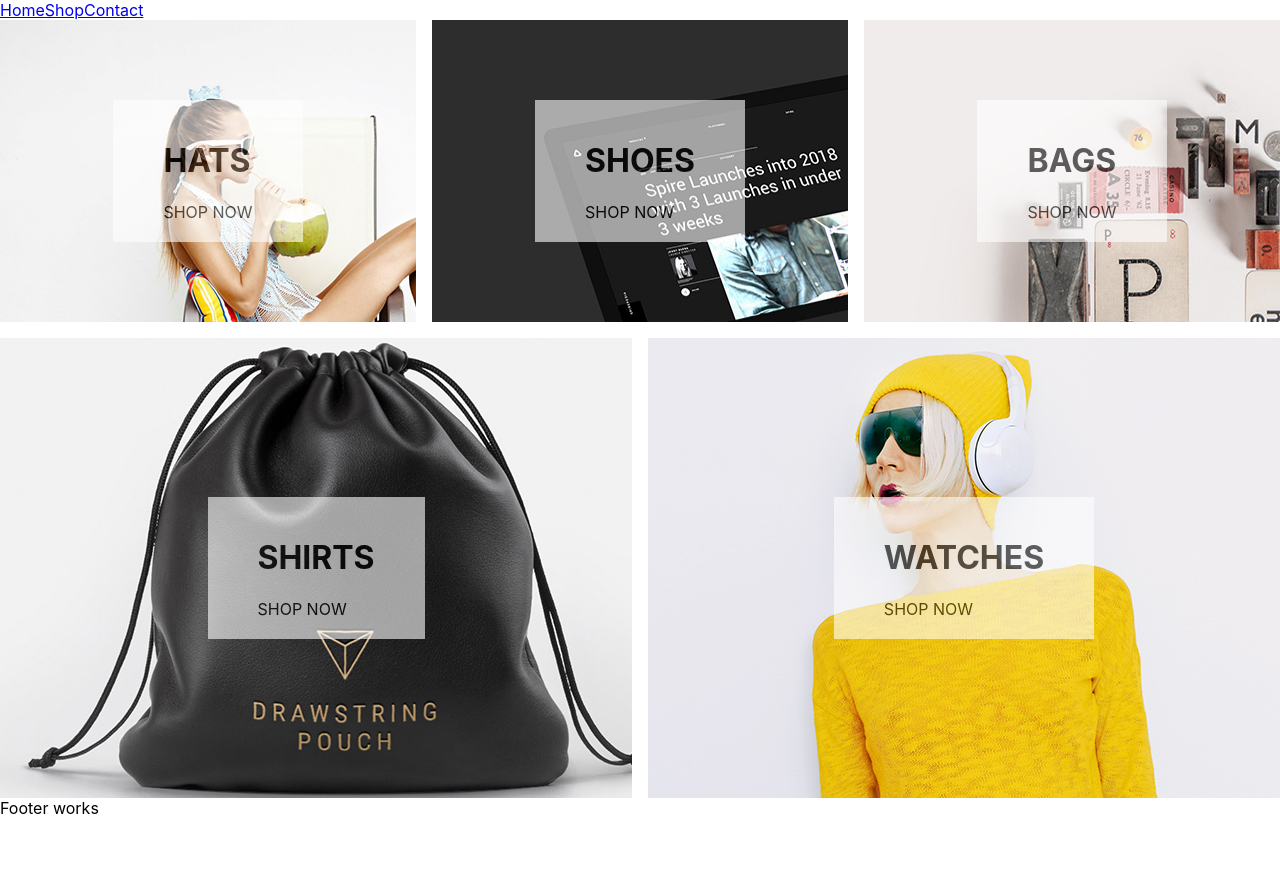
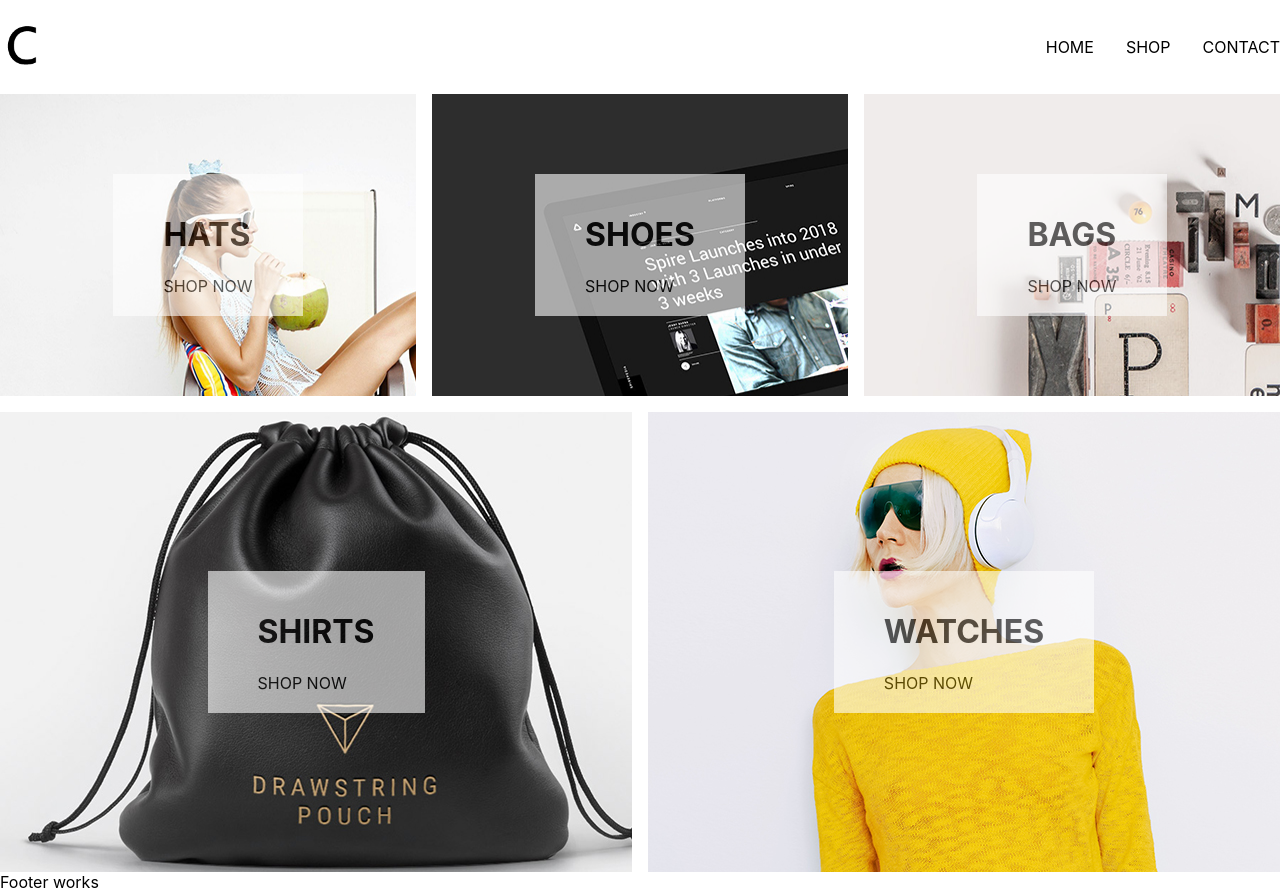
Before and after one commit to blackmanseun/Tutor1, a React (Create React App) app: page / in a window 1280 px wide. Before the commit the page ends 818 px from the top, so only its background shows below. Built offline with nearby package versions, Linux system fonts and the light colour scheme.

Commit message:
I am done with the header component for now

```diff
--- a/src/App.js
+++ b/src/App.js
@@ -14,7 +14,7 @@ export default class App extends Component {
         <Switch>
         <Route exact path='/' component={Homepage} />
         <Route exact path='/Shop' component={ShopPage} />
-        <Route exact path='/:Details' component={ProductDetails} />
+        <Route exact path='/category/:id' component={ProductDetails} />
         </Switch>
         <Footer/>
       </div>
--- a/src/Component/Cards/Card.jsx
+++ b/src/Component/Cards/Card.jsx
@@ -2,9 +2,9 @@ import React from 'react'
 import './card.component.styles.scss'
 import { withRouter } from "react-router-dom";
 
-const Card = ({title, imgUrl, size, history, linkUrl, match}) => (
+const Card = ({title, id, imgUrl, size, history, match}) => (
     <div
-    className={`${size} inner`} onClick={()=> history.push(`${match.url}${linkUrl}`) }>
+    className={`${size} inner`} onClick={()=> history.push(`${match.url}category/${title}`) }>
         <div className="backgroundImg" style={{
         backgroundImage: `url(${imgUrl})`,
     }}
--- /dev/null
+++ b/src/Component/Css/Header.styles.scss
@@ -0,0 +1,24 @@
+.headerContainer{
+    display: flex;
+    justify-content: space-between;
+    align-items: center;
+    max-width: 1300px;
+    margin: 0 auto;
+    padding: 20px 0;
+    .logo img{
+        height: 50px;
+    }
+    .linkMenu{
+        display: flex;
+        gap: 2em;
+        a{
+            text-decoration: none;
+            color: #000;
+            text-transform: uppercase;
+
+        &:hover{
+            color: rgb(221, 117, 68);
+        }
+        }
+    }
+}
--- a/src/Component/Directory/Directory.jsx
+++ b/src/Component/Directory/Directory.jsx
@@ -15,10 +15,10 @@ constructor(){
         return (
             <div className="section">
               {
-                  this.state.section.map(({id, ...otherSectionProps}) =>(
+                  this.state.section.map((item) =>(
                       <Card
-                      key ={id}
-                      {...otherSectionProps}
+                      key ={item.id}
+                      {...item}
                       />
                   ))
               }
--- a/src/Component/Header.jsx
+++ b/src/Component/Header.jsx
@@ -1,14 +1,19 @@
 import React from 'react'
 import { Link } from "react-router-dom";
+import './Css/Header.styles.scss'
 
-function Header() {
-    return (
-        <div>
+const Header = () => (
+    <div className="headerContainer">
+            <div className="logo">
+                <img src="/Images/logo-shortcut.png" alt="logo"/>
+            </div>
+
+            <div className="linkMenu">
             <Link to='/'>Home</Link>
             <Link to='/Shop'>Shop</Link>
             <Link to='/Contact'>Contact</Link>
-        </div>
-    )
-}
+            </div>
+    </div>
+)
 
 export default Header
--- a/src/Component/collection-preview.jsx
+++ b/src/Component/collection-preview.jsx
@@ -1,11 +1,12 @@
 import React from 'react'
+import {withRouter} from 'react-router-dom'
 import './collection-preview.styles.scss'
 
-const CollectionPreview = ({ title, items }) => (
+
+const CollectionPreview = ({ title, items, history}) => (
     <div className="collection">
-        <h1>{title.toUpperCase()}</h1>
+        <h1 className="shopTitle" onClick ={()=> history.push(`/category/${title}`)}>{title.toUpperCase()}</h1>
         <div className="gridView">
-
             {
                 items.filter((item, idx) => idx < 4).map(({name, imgUrl, price}) => (
                     <div className="preview">
@@ -34,4 +35,4 @@ const CollectionPreview = ({ title, items }) => (
         </div>
     </div>
 )
-export default CollectionPreview
+export default withRouter(CollectionPreview)
--- a/src/Component/collection-preview.styles.scss
+++ b/src/Component/collection-preview.styles.scss
@@ -7,7 +7,7 @@
     // border: 1px solid black;
 }
 .collection{
-    max-width: 1400px;
+    max-width: 1300px;
     margin: 0 auto;
 }
 .previewImg{
@@ -49,3 +49,6 @@ button:hover{
     opacity: 1;
     cursor: pointer;
 }
+.shopTitle{
+    cursor: pointer;
+}
```
Also changed, not shown: public/Images/logo-shortcut.png (added).
